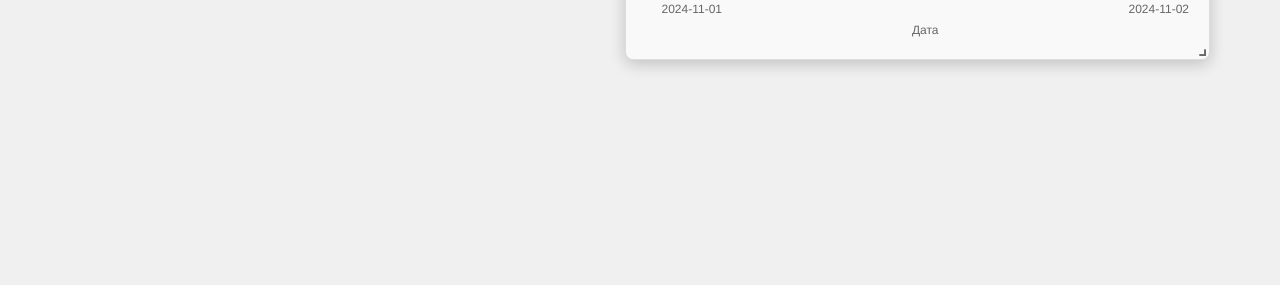
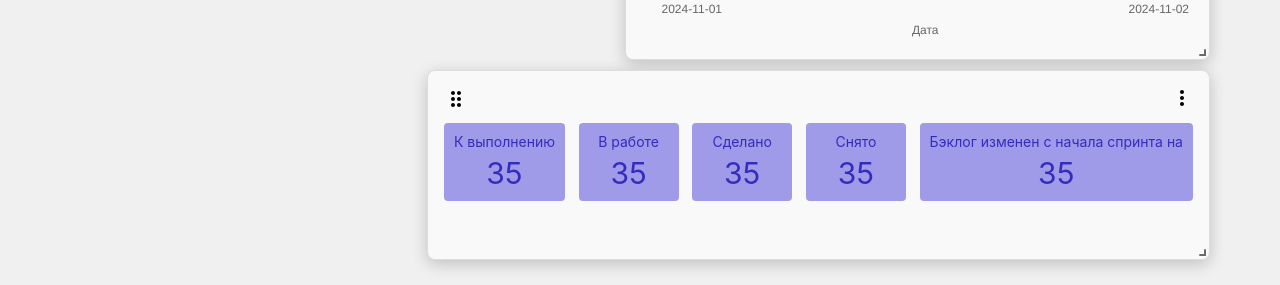
Before and after one commit to Manya18/sprint-health-hack, a React (Create React App) app in the folder frontend/: page / in a window 1280 px wide. Shown: the part 512-797 px from the top of the page. Built offline with nearby package versions, Linux system fonts and the light colour scheme; the HTML template or start-up script is replaced by a standard one.

Commit message:
added key indicators

```diff
--- a/frontend/src/components/charts/burnDown/BurnDownChart.tsx
+++ b/frontend/src/components/charts/burnDown/BurnDownChart.tsx
@@ -2,12 +2,12 @@ import { Line } from 'react-chartjs-2';
 import { Chart as ChartJS, Title, Tooltip, Legend, LineElement, CategoryScale, LinearScale, PointElement, TimeScale } from 'chart.js';
 import { useEffect, useRef, useState } from 'react';
 import styles from './burnDownChart.module.css';
-import { BurnDownChartData } from '../../../types/charts';
+import { BurnDownChartType } from '../../../types/chartsTypes';
 
 ChartJS.register(Title, Tooltip, Legend, LineElement, CategoryScale, LinearScale, PointElement, TimeScale);
 
 
-const BurnDownChart = ({ data, sprintName }: { data: BurnDownChartData, sprintName: string }) => {
+const BurnDownChart = ({ data, sprintName }: { data: BurnDownChartType, sprintName: string }) => {
     const [chartData, setChartData] = useState<any>(null);
     const chartRef = useRef(null);
 
--- /dev/null
+++ b/frontend/src/components/charts/keyIndicators/KeyIndicators.tsx
@@ -0,0 +1,25 @@
+import { KeyIndicatorsType } from '../../../types/chartsTypes';
+import styles from './keyIndicators.module.css'
+
+const KeyIndicators = ({ data, sprintName }: { data: KeyIndicatorsType[], sprintName: string }) => {
+
+    const indicators = [
+        {label: "К выполнению", count: 35},
+        {label: "В работе", count: 35},
+        {label: "Сделано", count: 35},
+        {label: "Снято", count: 35},
+        {label: "Бэклог изменен с начала спринта на", count: 35},
+    ]
+
+    return (
+        <div className={styles.keyIndicators}>
+            {indicators.map(ind => (
+                <div className={styles.indicator}>
+                    <span className={styles.label}>{ind.label}</span>
+                    <span className={styles.count}>{ind.count}</span>
+                </div>
+            ))}
+        </div>
+    )
+}
+export default KeyIndicators;
--- /dev/null
+++ b/frontend/src/components/charts/keyIndicators/keyIndicators.module.css
@@ -0,0 +1,23 @@
+.keyIndicators{
+    display: flex;
+    justify-content: space-between;
+    gap: 10px;
+}
+.indicator{
+    display: flex;
+    flex-direction: column;
+    justify-content: space-between;
+    align-items: center;
+    gap: 5px;
+    background-color: #9f9be8;
+    color: #332cbf;
+    padding: 10px;
+    border-radius: 4px;
+    min-width: 100px;
+}
+.label{
+    font-size: 14px;
+}
+.count{
+    font-size: 30px;
+}
--- a/frontend/src/components/charts/sprintHealth/SprintHealthChart.tsx
+++ b/frontend/src/components/charts/sprintHealth/SprintHealthChart.tsx
@@ -1,8 +1,8 @@
 import React from "react";
 import styles from './sprintHealthChart.module.css';
-import { SprintHealthChartData } from "../../../types/charts";
+import { SprintHealthChartType } from "../../../types/chartsTypes";
 
-const SprintHealthChart = ({ data, sprintName }: { data: SprintHealthChartData, sprintName: string }) => {
+const SprintHealthChart = ({ data, sprintName }: { data: SprintHealthChartType, sprintName: string }) => {
   const total = data.toDo + data.inProgress + data.done + data.removed;
 
   const toDoWidth = (data.toDo / total) * 100;
--- a/frontend/src/components/dashboard/Dashboard.tsx
+++ b/frontend/src/components/dashboard/Dashboard.tsx
@@ -13,7 +13,8 @@ import { v4 as uuidv4 } from 'uuid';
 import SprintHealthChart from '../charts/sprintHealth/SprintHealthChart';
 import './DashboardChartStyles.css';
 import BurnDownChart from '../charts/burnDown/BurnDownChart';
-import { BurnDownChartData, SprintHealthChartData } from '../../types/charts';
+import { BurnDownChartType, KeyIndicatorsType, SprintHealthChartType } from '../../types/chartsTypes';
+import KeyIndicators from '../charts/keyIndicators/KeyIndicators';
 
 
 ChartJS.register(...registerables);
@@ -21,7 +22,7 @@ ChartJS.register(...registerables);
 interface ChartData {
     id: string;
     type: string;
-    data: SprintHealthChartData | BurnDownChartData;
+    data: SprintHealthChartType | BurnDownChartType | KeyIndicatorsType[];
     name: string;
     xAxisTitle: string;
     yAxisTitle: string;
@@ -60,17 +61,39 @@ const Dashboard: React.FC = () => {
             title: '',
             gridPosition: { x: 15, y: 20, w: 6, h: 8 },
         },
+        {
+            id: "3",
+            type: 'keyIndicators',
+            data: [
+                {label: "К выполнению", count: 35},
+                {label: "В работе", count: 35},
+                {label: "Сделано", count: 35},
+                {label: "Снято", count: 35},
+                {label: "Бэклог изменен с начала спринта на", count: 35},
+            ],
+            name: 'Диаграмма сгорания',
+            xAxisTitle: '',
+            yAxisTitle: '',
+            title: '',
+            gridPosition: { x: 15, y: 20, w: 8, h: 4 },
+        },
     ]);
 
     const renderChart = (chart: ChartData) => {
         switch (chart.type) {
             case 'sprintHealth':
-                const SprintHealthData = chart.data as SprintHealthChartData;
+                const SprintHealthData = chart.data as SprintHealthChartType;
                 return <SprintHealthChart data={SprintHealthData} sprintName="Спринт 1" />;
             case 'burnDown':
-                const burnDownData = chart.data as BurnDownChartData;
+                const burnDownData = chart.data as BurnDownChartType;
                 return <BurnDownChart
                     data={burnDownData}
+                    sprintName="Спринт 1"
+                />;
+            case 'keyIndicators':
+                const keyIndicates = chart.data as KeyIndicatorsType[];
+                return <KeyIndicators
+                    data={keyIndicates}
                     sprintName="Спринт 1"
                 />;
             default:
```
Also changed, not shown: frontend/src/types/chartsTypes.ts (renamed from frontend/src/types/charts.ts, +8 -3 lines).
